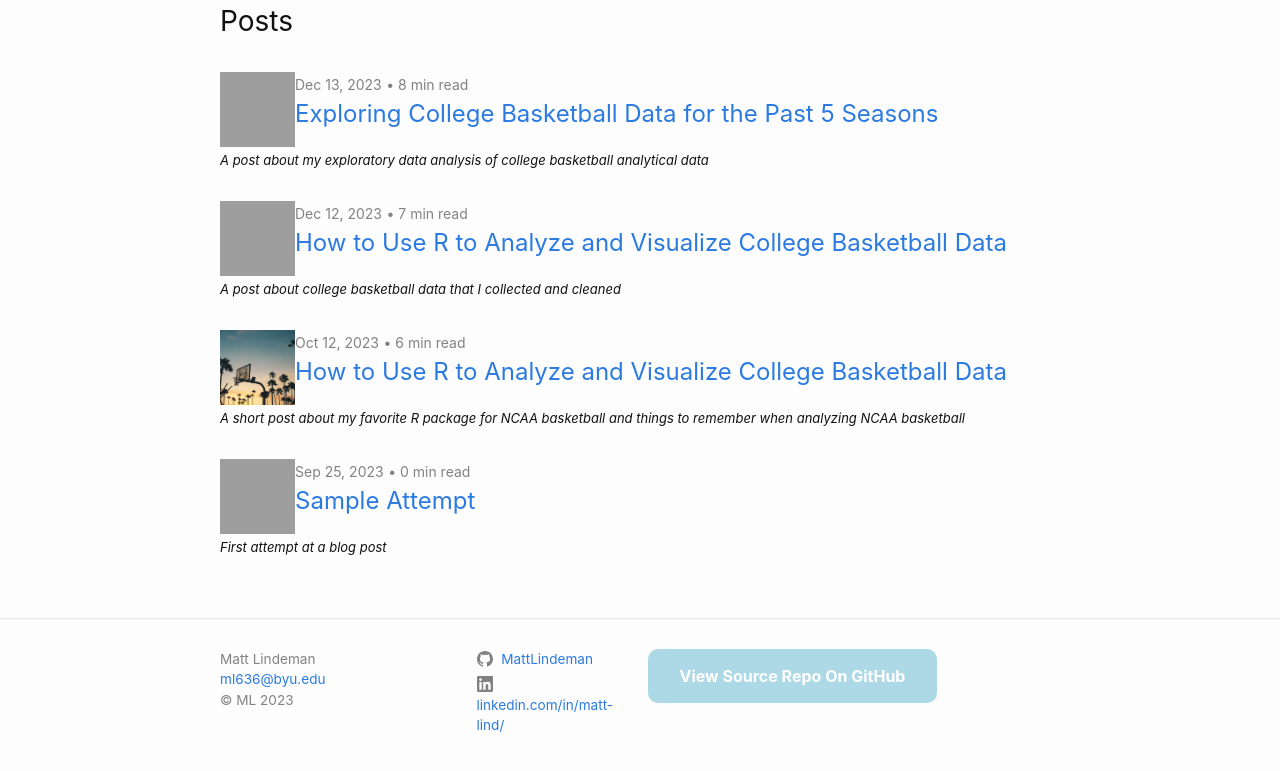
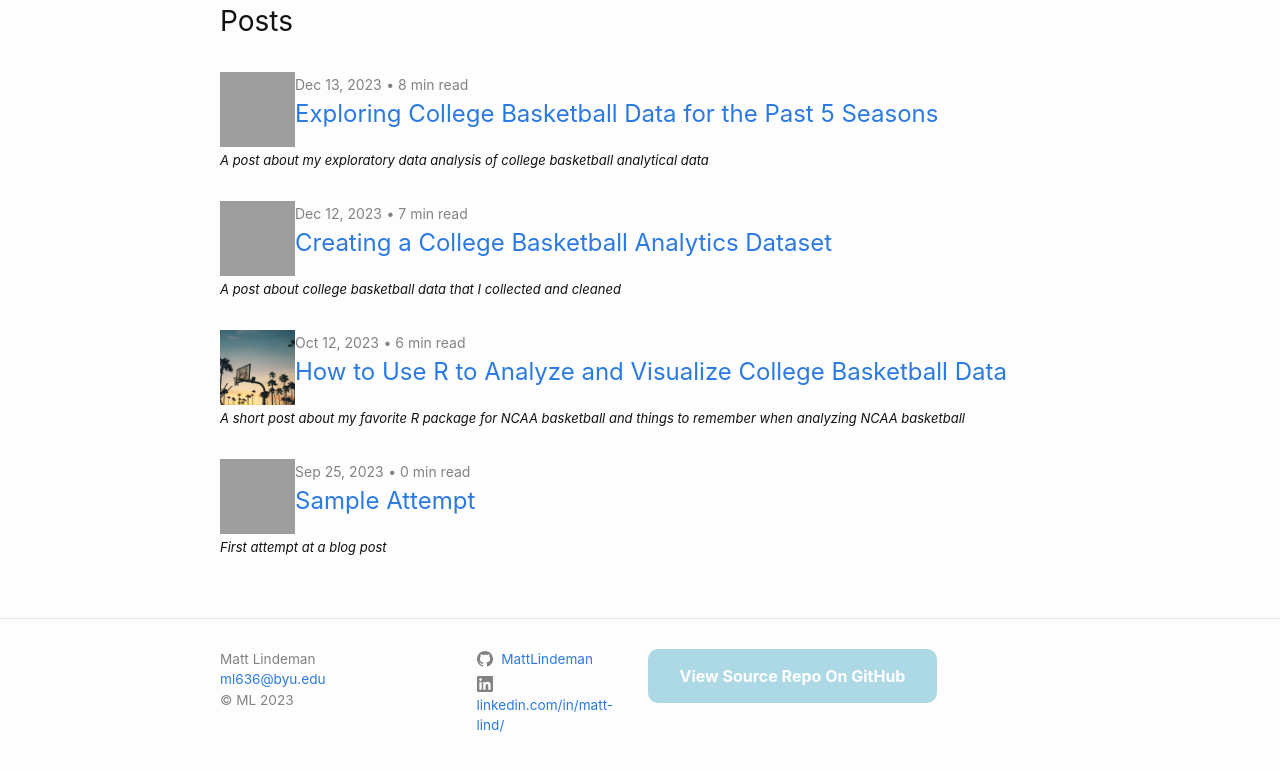
Before and after one commit to MattLindeman/MattLindeman.github.io, a Jekyll site: the page built from index.markdown, in a window 1280 px wide, cut to the strip 442-1238 px from the top of the page. Shown: the top 771 px of the strip. Built offline with Jekyll 4.4.1, drawn with Linux system fonts in a browser that asks for light colours; grey boxes are pictures that could not be loaded.

Commit message:
Update 2023-12-12-Data-post.md

```diff
--- a/_posts/2023-12-12-Data-post.md
+++ b/_posts/2023-12-12-Data-post.md
@@ -1,6 +1,6 @@
 ---
 layout: post
-title:  "How to Use R to Analyze and Visualize College Basketball Data"
+title:  "Creating a College Basketball Analytics Dataset"
 author: Matt Lindeman
 description: A post about college basketball data that I collected and cleaned
 image: "/assets/images/markus-spiske-BfphcCvhl6E-unsplash.jpg"
```
